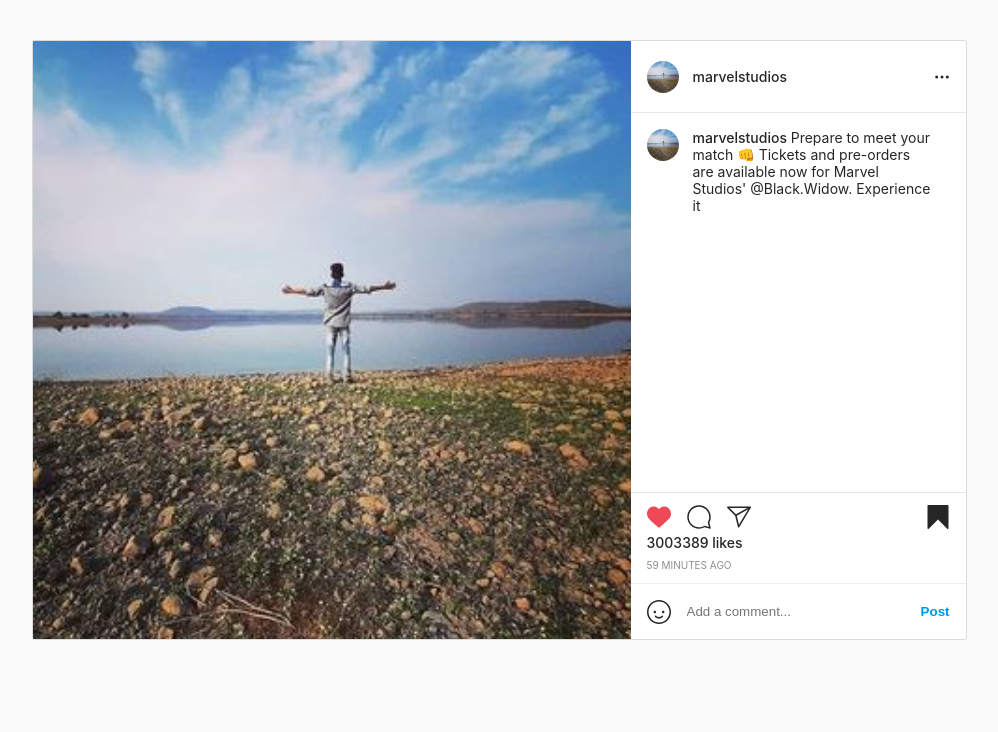
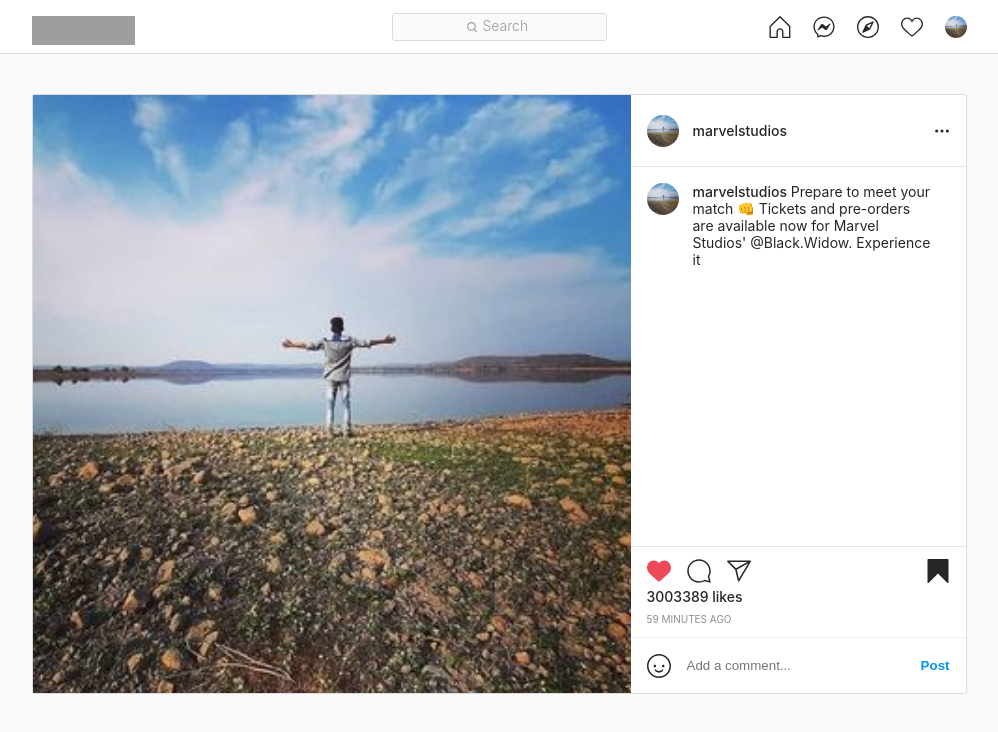
Before and after one commit to SmurtiranjanSahoo/instagram-clone, a React (Create React App) app: page /p/1 in a window 1280 px wide. Shown: the top 732 px of the page, without its empty margins (141-1139 px from the left). Built offline with nearby package versions, Linux system fonts and the light colour scheme; grey boxes are pictures that could not be loaded.

Commit message:
post modal on refresh fixed

```diff
--- a/src/Components/PostModal/PostModal.js
+++ b/src/Components/PostModal/PostModal.js
@@ -1,8 +1,7 @@
 import React, { useState, Component } from "react";
+import "./postModal.css";
 import { withRouter } from "react-router-dom";
 import { disableBodyScroll, enableBodyScroll } from "body-scroll-lock";
-import "./postModal.css";
-import ReactDOM from "react-dom";
 //images
 import userImg from "../../Images/profileimg.jpg";
 import optionsImg from "../../Images/PostCard/options.svg";
@@ -14,6 +13,8 @@ import savedImg from "../../Images/PostCard/saved.svg";
 import savedImgS from "../../Images/PostCard/savedS.svg";
 import emojiImg from "../../Images/PostCard/emoji.svg";
 import closeBtn from "../../Images/PostModal/closeBtn.svg";
+//components
+import Header from "../Header";
 
 class PostModal extends Component {
   constructor() {
@@ -144,20 +145,10 @@ class PostModal extends Component {
       );
     } else {
       return (
-        <div
-          // ref={this.modalRef}
-          className="post-no-modal-wrapper"
-          // onClick={() => this.props.history.goBack()}
-        >
-          <div
-            // role="button"
-            className="post-no-modal-container"
-            // onClick={(e) => {
-            //   // e.preventDefault();
-            //   // e.stopPropagation();
-            //   // e.nativeEvent.stopImmediatePropagation();
-            // }}
-          >
+        <div>
+          <Header />
+          <div className="post-no-modal-wrapper">
+            <div className="post-no-modal-container">
               <div className="post-image">
                 <img src={userImg} alt="" />
               </div>
@@ -244,11 +235,6 @@ class PostModal extends Component {
                 </div>
               </div>
             </div>
-          {/* buttons */}
-          <div className="post-modal-closeBtn">
-            <button>
-              <img src={closeBtn} alt="close button" />
-            </button>
           </div>
         </div>
       );
--- a/src/Components/PostModal/postModal.css
+++ b/src/Components/PostModal/postModal.css
@@ -207,7 +207,8 @@
   width: 100%;
   max-height: 600px;
   height: 100%;
-  margin: 40px 0;
+  margin-bottom: 40px;
+  margin-top: 94px;
   background-color: #ffffff;
   display: flex;
   flex-direction: row;
```
Lines whose indentation alone changed are shown as unchanged.
